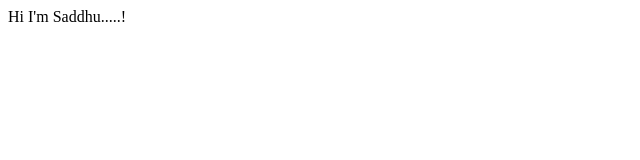
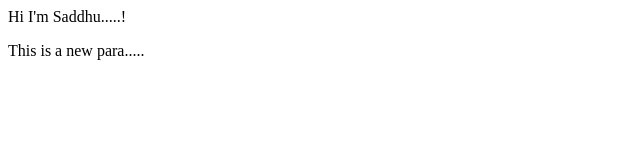
Before and after one commit to Sadhvinay/localrepo, a plain HTML site: page index.html in a window 1280 px wide. Shown: the whole page, without its empty margins (0-640 px from the left). Drawn offline with Linux system fonts and the light colour scheme.

Commit message:
Add new feature

```diff
--- a/index.html
+++ b/index.html
@@ -1,3 +1,4 @@
 <p>
     Hi I'm Saddhu.....!
 </p>
+<p>This is a new para.....</p>
```
